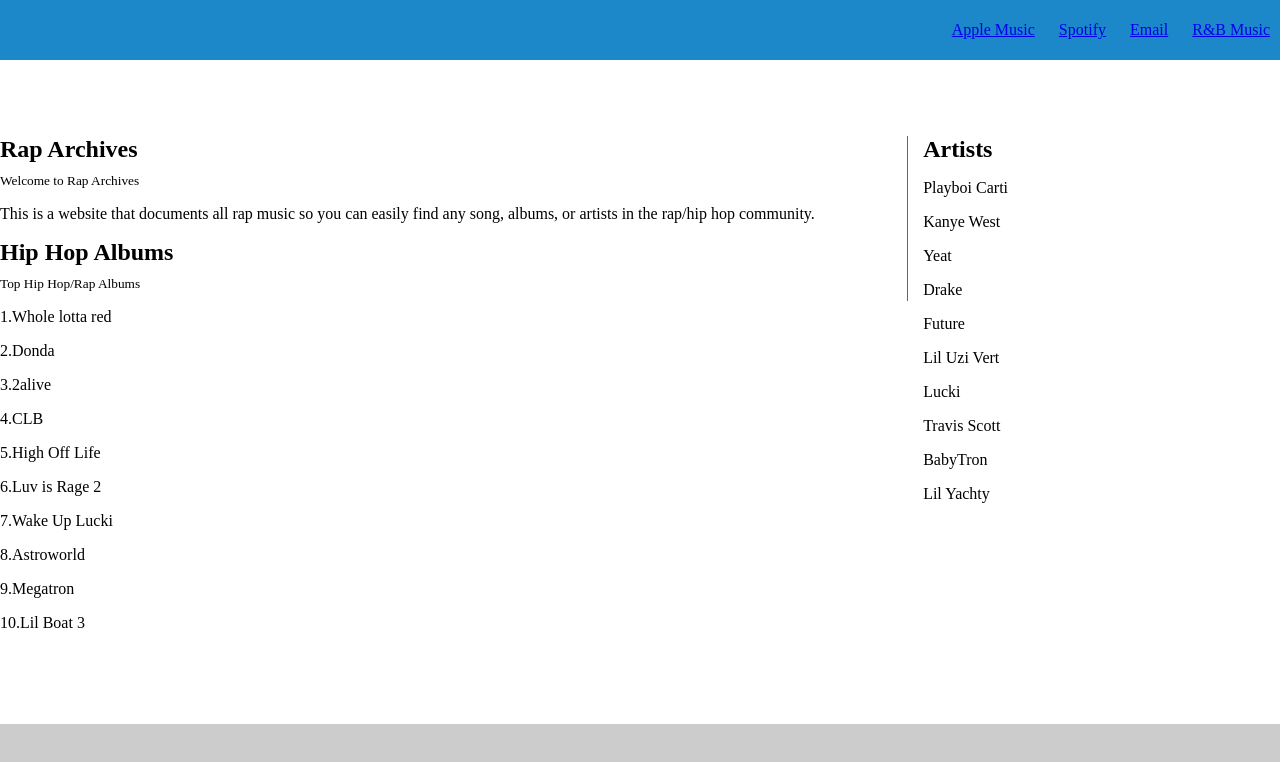
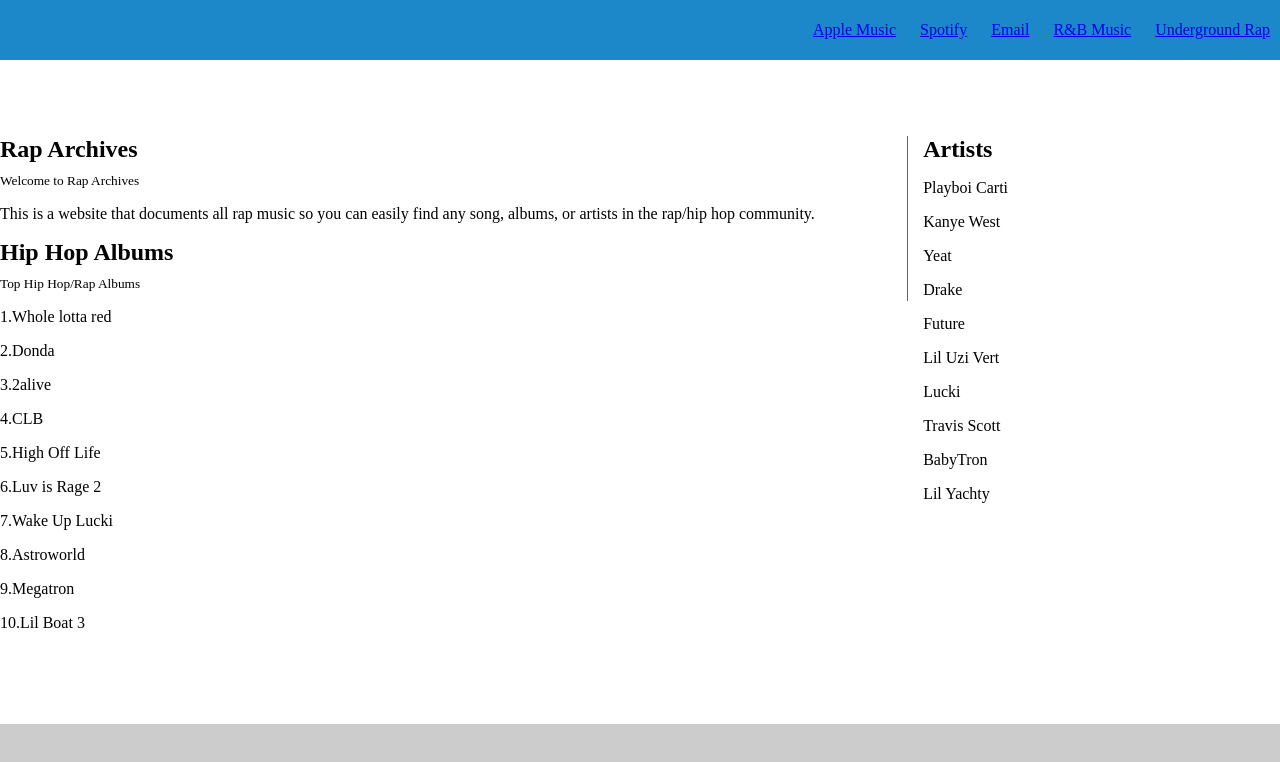
Before and after one commit to deeneal/demetrius.github.io, a plain HTML site: page index.html in a window 1280 px wide. Drawn offline with Linux system fonts and the light colour scheme.

Commit message:
Update index.html

```diff
--- a/index.html
+++ b/index.html
@@ -58,6 +58,8 @@
           <li><a href="https://open.spotify.com">Spotify</a></li>
           <li><a href="mailto:luhmeechie@gmail.com">Email</a></li>
                         <li><a href="page2.html">R&B Music</a></li>
+                        <li><a href="page3.html">Underground Rap</a></li>
+
         </ul>
       </nav>
     </header>
```
